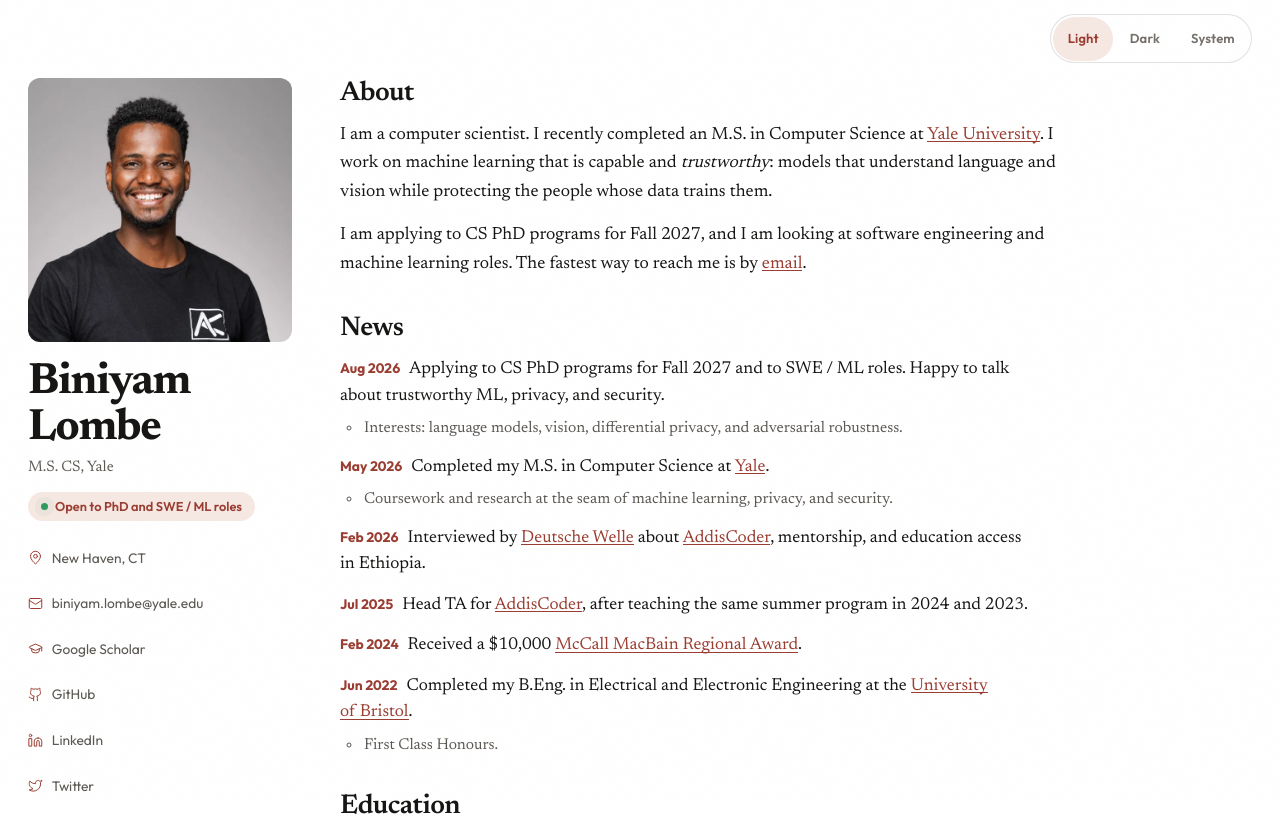
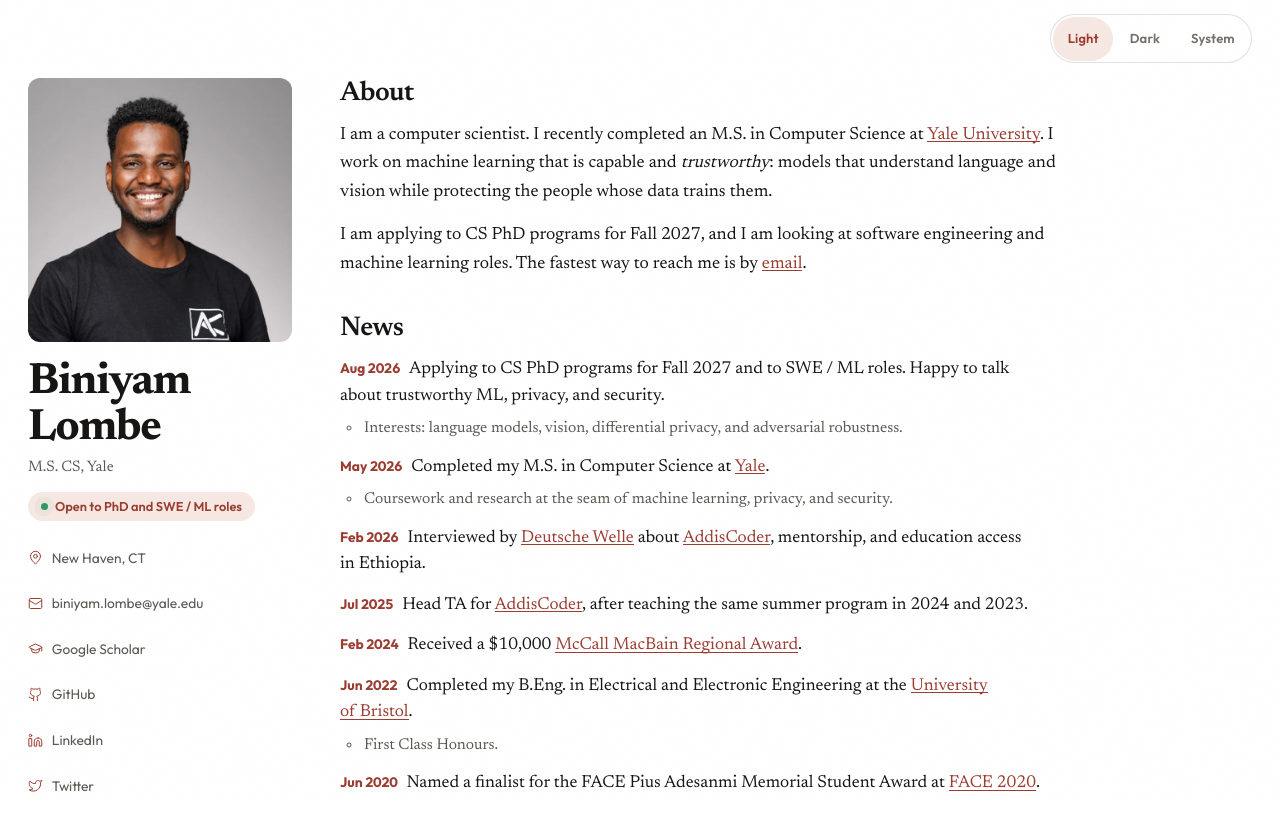
Before and after one commit to biniyamlombe/biniyamlombe.github.io, a React (Vite) app: page / in a window 1280 px wide. Shown: the top 816 px of the page. Built offline with nearby package versions, Linux system fonts and the light colour scheme; no server answers.

Commit message:
feat: add the FACE 2020 finalist note to News
The conference page names you among the finalists for the Pius Adesanmi award in June 2020.

```diff
--- a/src/data/site.js
+++ b/src/data/site.js
@@ -359,4 +359,13 @@
       'First Class Honours.',
     ],
   },
+  {
+    date: 'Jun 2020',
+    dateTime: '2020-06',
+    parts: [
+      { text: 'Named a finalist for the FACE Pius Adesanmi Memorial Student Award at ' },
+      { text: 'FACE 2020', href: 'https://folukeafrica.com/face-2020-forever-africa-online/biniyam-lombe/' },
+      { text: '.' },
+    ],
+  },
 ];
```
